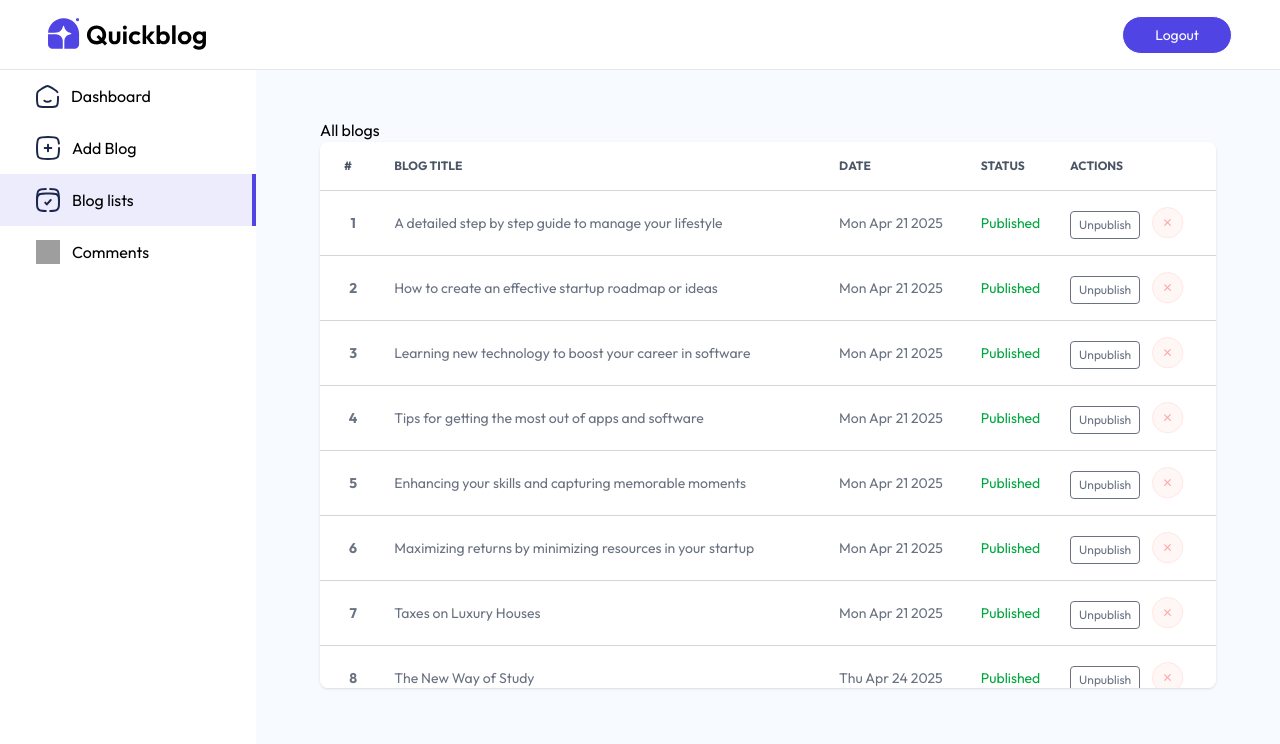
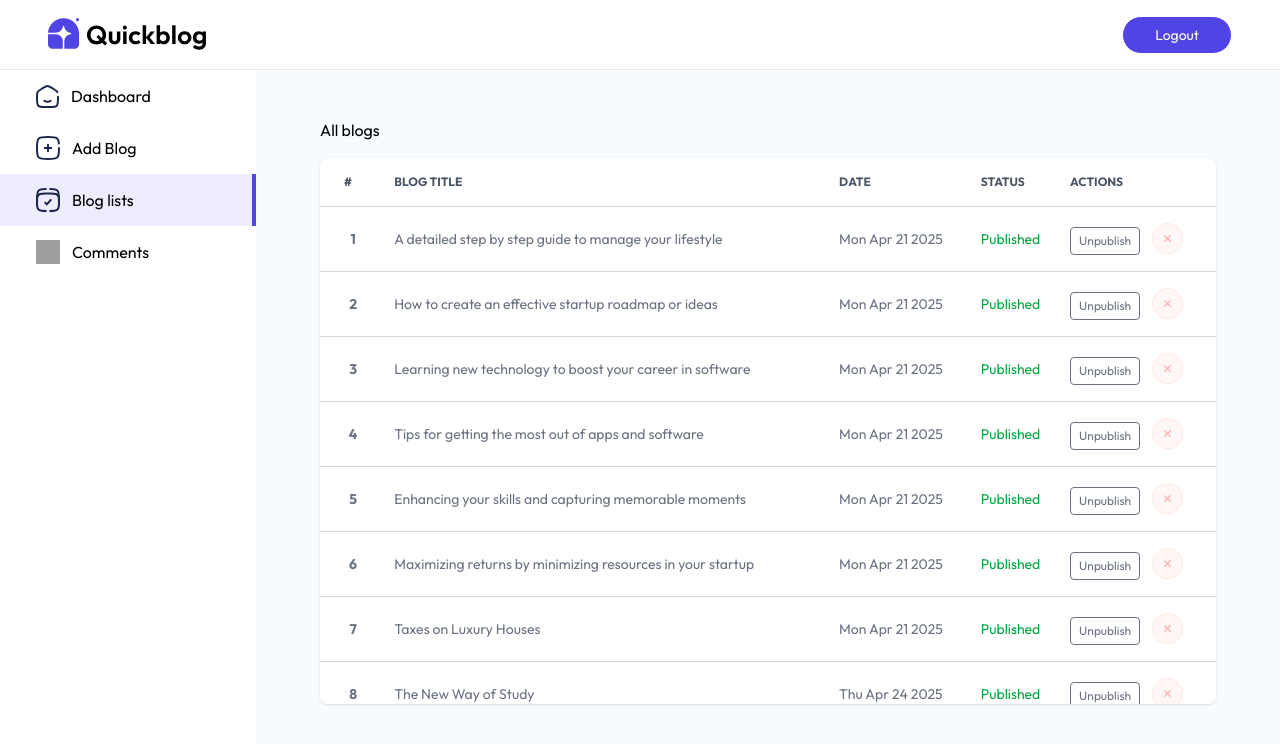
Before and after one commit to IbadKhan578/QuickBlog, a React (Vite) app in the folder client/: page /admin/listBlog in a window 1280 px wide. Shown: the top 744 px of the page. Built offline with nearby package versions, Linux system fonts and the light colour scheme; grey boxes are pictures that could not be loaded; the HTML template or start-up script is replaced by a standard one.

Commit message:
tweaked list blog admin page

```diff
--- a/client/src/pages/admin/ListBlog.jsx
+++ b/client/src/pages/admin/ListBlog.jsx
@@ -16,7 +16,7 @@ function ListBlog() {
   return (
     <div className='flex-1 px-5 pt-5 sm:pt-12 sm:pl-16 bg-blue-50/50' >
       <h1>All blogs</h1>
-          <div className='relative h-4/5 max-w-4xl overflow-x-auto shadow rounded-lg scrollbar-hide bg-white'>
+          <div className='relative h-4/5 mt-4 max-w-4xl overflow-x-auto shadow rounded-lg scrollbar-hide bg-white'>
 
           <table className='w-full text-sm text-gray-500' >
             <thead className='text-xs text-gray-600 text-left uppercase' >
```
